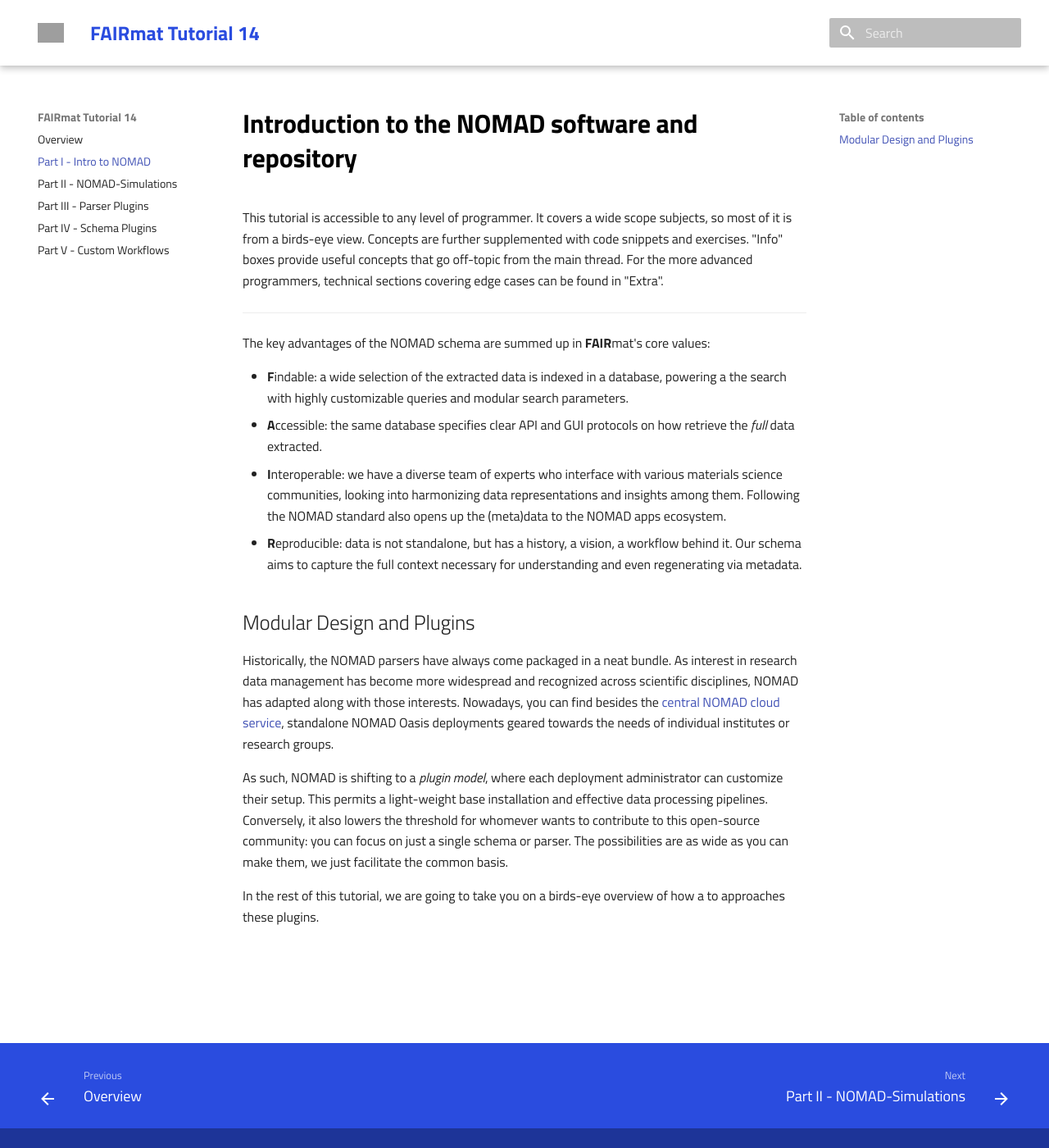
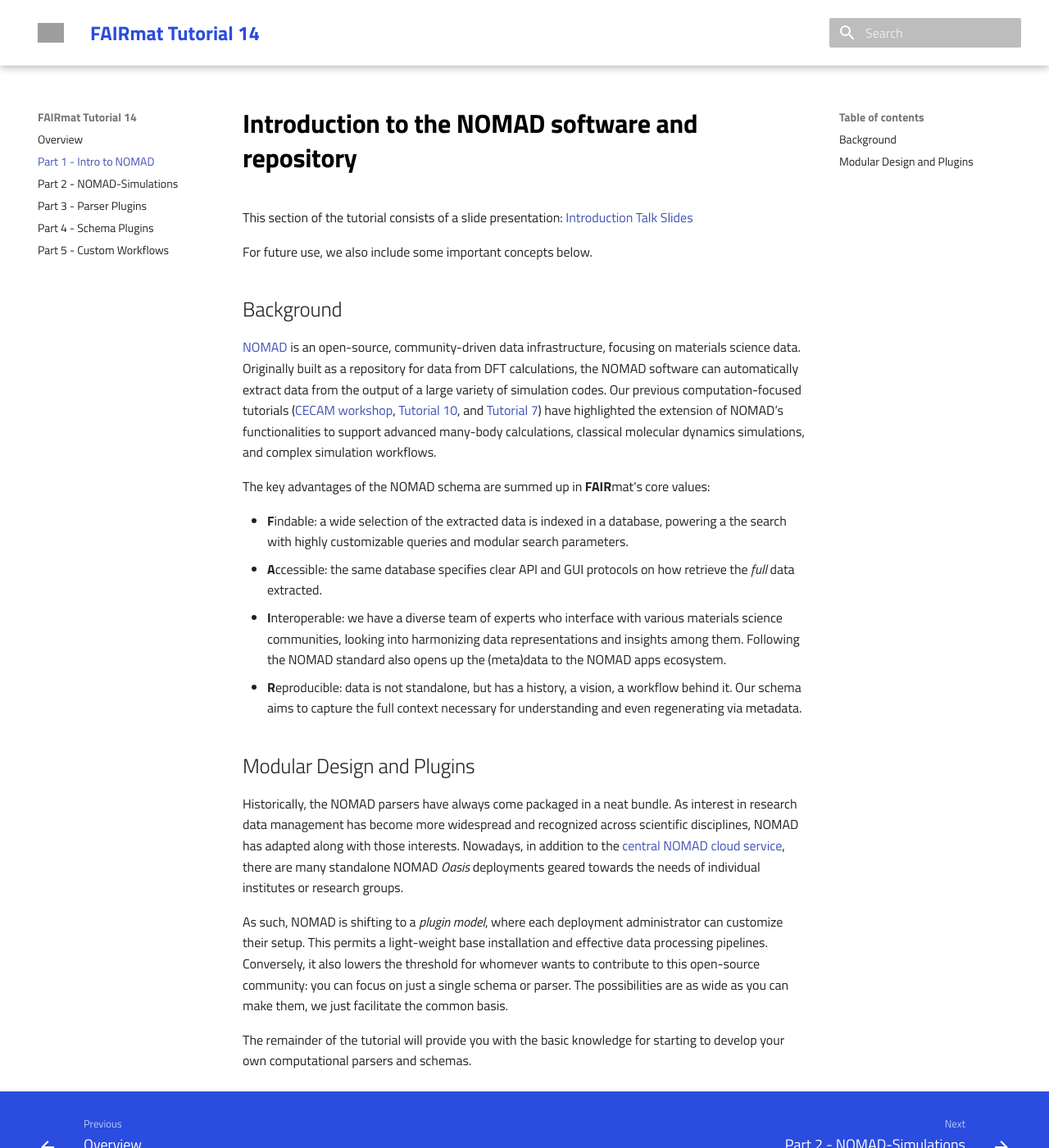
Before and after one commit to FAIRmat-NFDI/fairmat-tutorial-14-computational-plugins, an MkDocs documentation site: the page built from docs/intro.md, in a window 1280 px wide and 1400 px high. Shown: the whole window at 82% size. Built offline with MkDocs 1.6.1 and Material for MkDocs 9.7.7, drawn with Linux system fonts in a browser that asks for light colours; nearby versions of some CDN libraries; library files that are not in the unit come from our copies; grey boxes are pictures that could not be loaded.

Commit message:
finished schema extension

```diff
--- a/docs/intro.md
+++ b/docs/intro.md
@@ -1,12 +1,12 @@
 # Introduction to the NOMAD software and repository
 
-This tutorial is accessible to any level of programmer.
-It covers a wide scope subjects, so most of it is from a birds-eye view.
-Concepts are further supplemented with code snippets and exercises.
-"Info" boxes provide useful concepts that go off-topic from the main thread.
-For the more advanced programmers, technical sections covering edge cases can be found in "Extra".
+This section of the tutorial consists of a slide presentation: [Introduction Talk Slides](https://box.hu-berlin.de/f/6a12dd6c8db348918381/){:target="_blank"}
 
------------------------------------------------------------------------------
+For future use, we also include some important concepts below.
+
+## Background
+
+[NOMAD](nomad-lab.edu){:target="_blank"} is an open-source, community-driven data infrastructure, focusing on materials science data. Originally built as a repository for data from DFT calculations, the NOMAD software can automatically extract data from the output of a large variety of simulation codes. Our previous computation-focused tutorials ([CECAM workshop](https://fairmat-nfdi.github.io/AreaC-Tutorial-CECAM-2023/){:target="_blank"}, [Tutorial 10](https://fairmat-nfdi.github.io/AreaC-Tutorial10_2023/){:target="_blank"}, and [Tutorial 7](https://www.fairmat-nfdi.eu/events/fairmat-tutorial-7/tutorial-7-materials){:target="_blank"}) have highlighted the extension of NOMAD’s functionalities to support advanced many-body calculations, classical molecular dynamics simulations, and complex simulation workflows.
 
 The key advantages of the NOMAD schema are summed up in **FAIR**mat's core values:
 
@@ -19,11 +19,11 @@
 
 Historically, the NOMAD parsers have always come packaged in a neat bundle.
 As interest in research data management has become more widespread and recognized across scientific disciplines, NOMAD has adapted along with those interests.
-Nowadays, you can find besides the [central NOMAD cloud service](https://nomad-lab.eu/nomad-lab/), standalone NOMAD Oasis deployments geared towards the needs of individual institutes or research groups.
+Nowadays, in addition to the [central NOMAD cloud service](https://nomad-lab.eu/nomad-lab/), there are many standalone NOMAD *Oasis* deployments geared towards the needs of individual institutes or research groups.
 
 As such, NOMAD is shifting to a _plugin model_, where each deployment administrator can customize their setup.
 This permits a light-weight base installation and effective data processing pipelines.
 Conversely, it also lowers the threshold for whomever wants to contribute to this open-source community: you can focus on just a single schema or parser.
 The possibilities are as wide as you can make them, we just facilitate the common basis.
 
-In the rest of this tutorial, we are going to take you on a birds-eye overview of how a to approaches these plugins.
+The remainder of the tutorial will provide you with the basic knowledge for starting to develop your own computational parsers and schemas.
--- a/mkdocs.yml
+++ b/mkdocs.yml
@@ -4,11 +4,11 @@
 site_author: FAIRmat consortium
 nav:
   - Overview: index.md
-  - Part I - Intro to NOMAD: intro.md
-  - Part II - NOMAD-Simulations: nomad_simulations.md
-  - Part III - Parser Plugins: parser_plugins.md
-  - Part IV - Schema Plugins: schema_plugins.md
-  - Part V - Custom Workflows: custom_workflows.md
+  - Part 1 - Intro to NOMAD: intro.md
+  - Part 2 - NOMAD-Simulations: nomad_simulations.md
+  - Part 3 - Parser Plugins: parser_plugins.md
+  - Part 4 - Schema Plugins: schema_plugins.md
+  - Part 5 - Custom Workflows: custom_workflows.md
 theme:
   name: material
   palette:
```
Also changed, not shown: docs/index.md (+0 -5 lines), docs/parser_plugins.md (+3 -3 lines), docs/schema_plugins.md (+45 -34 lines).
